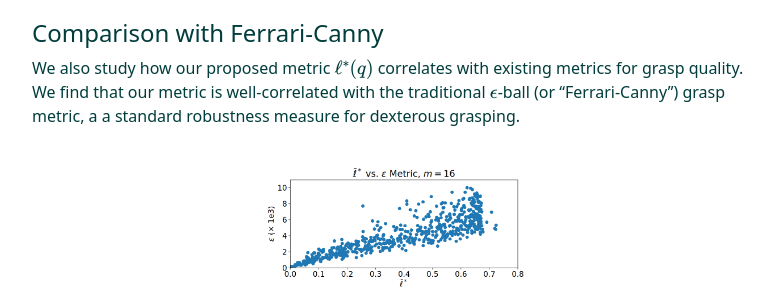
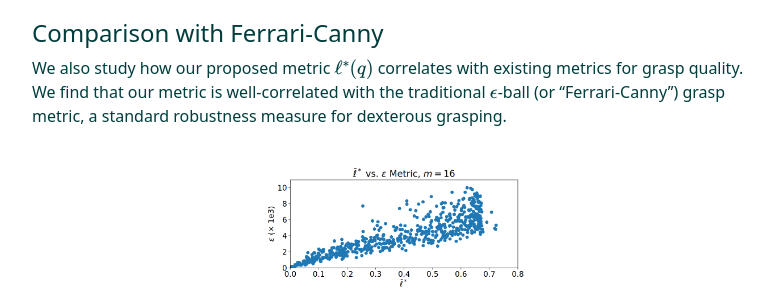
Before and after one commit to alberthli/frogger, a Jekyll site: the page built from index.markdown, in a window 1280 px wide and 900 px high, scrolled down 1440 px. Shown: the part 179-479 px from the top of the window, without its empty margins (244-1017 px from the left). Built offline with Jekyll 4.4.1, drawn with Linux system fonts in a browser that asks for light colours.

Commit message:
typo fix

```diff
--- a/index.markdown
+++ b/index.markdown
@@ -67,7 +67,7 @@ it has a median synthesis time of **0.834s** over hundreds of experiments.
 #### Comparison with Ferrari-Canny
 
 We also study how our proposed metric $$\ell^*(q)$$ correlates with existing metrics for grasp quality. We find that our metric is well-correlated with the traditional $$\epsilon$$-ball (or "Ferrari-Canny") grasp metric,
-a a standard robustness measure for dexterous grasping.
+a standard robustness measure for dexterous grasping.
 
 </div>
 </div>
```
